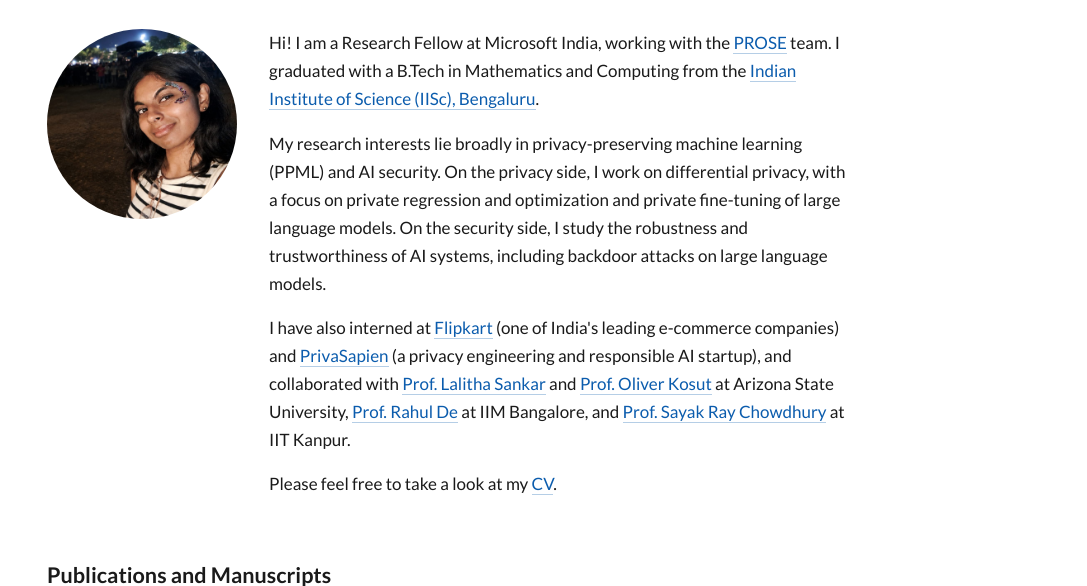
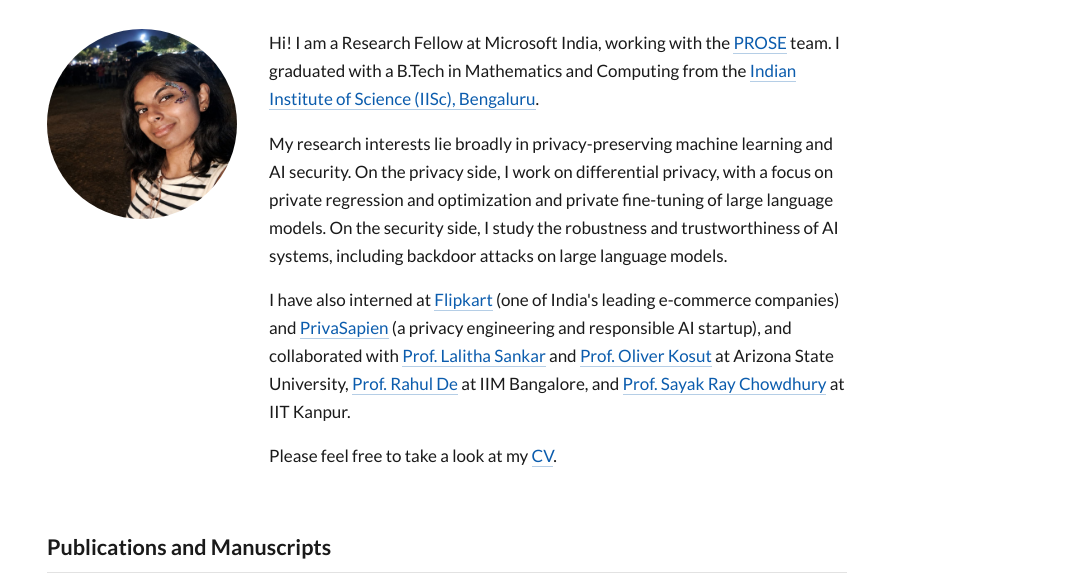
Before and after one commit to sasmitahs/sasmitahs.github.io, a plain HTML site: page index.html in a window 1280 px wide. Shown: the part 164-750 px from the top of the page, without its empty margins (193-1280 px from the left). Drawn offline with Linux system fonts and the light colour scheme.

Commit message:
Remove PPML abbreviation
Co-authored-by: Copilot <223556219+Copilot@users.noreply.github.com>

```diff
--- a/index.html
+++ b/index.html
@@ -54,7 +54,7 @@
         </p>
 
         <p>
-          My research interests lie broadly in privacy-preserving machine learning (PPML) and AI security. On the
+          My research interests lie broadly in privacy-preserving machine learning and AI security. On the
           privacy side, I work on differential privacy, with a focus on private regression and optimization and
           private fine-tuning of large language models. On the security side, I study the robustness and
           trustworthiness of AI systems, including backdoor attacks on large language models.
```
